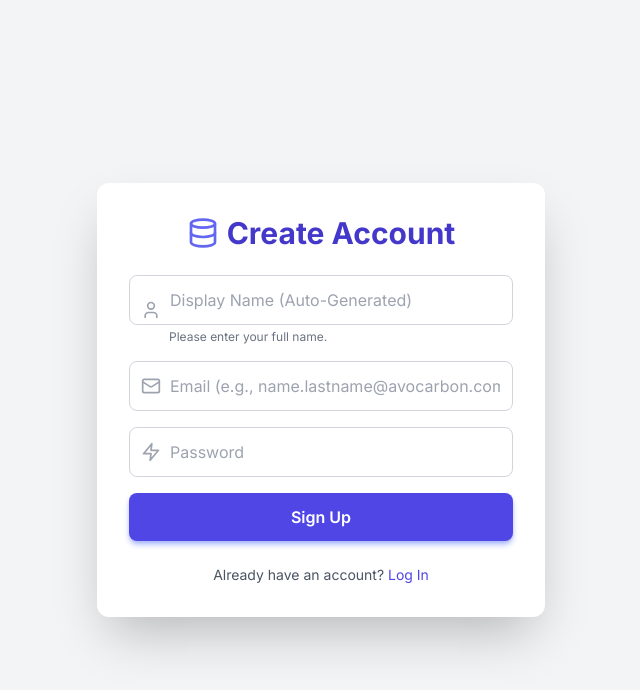
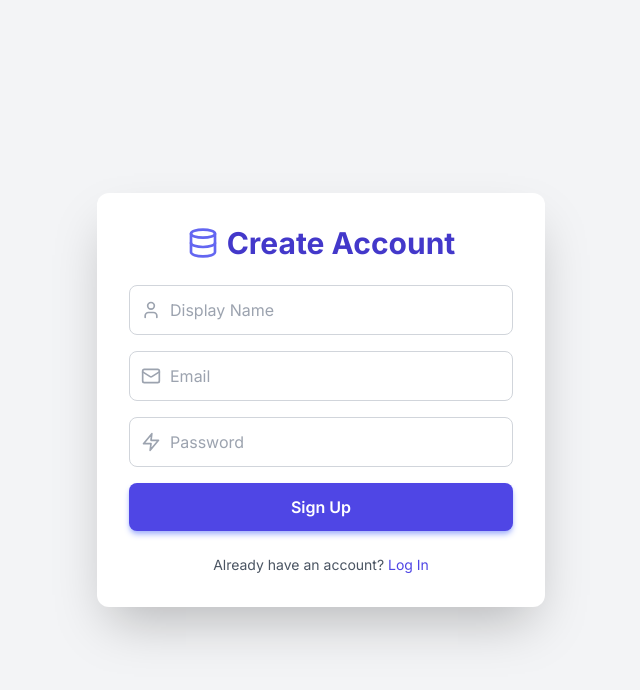
Before and after one commit to STS-Engineer/ProductLine_App_Frontend, a React (Create React App) app: page / in a window 1280 px wide. Both pictures are taken after a click on the button "Sign Up". Shown: the top 690 px of the page, without its empty margins (319-959 px from the left). Built offline with nearby package versions, Linux system fonts and the light colour scheme.

Commit message:
Refactor App component and remove ResizableTableHeader

```diff
--- a/src/App.jsx
+++ b/src/App.jsx
@@ -1,4 +1,4 @@
-import React, { useState, useEffect, useCallback, useMemo, useRef } from 'react';
+import React, { useState, useEffect, useCallback, useMemo } from 'react';
 import { LogOut, Plus, Trash2, Save, X, Clock, Filter, Database, User, Mail, Zap, Loader, ChevronDown, Eye, Shield, FileText } from 'lucide-react';
 import Swal from "sweetalert2";
 import logoAvocarbon from './assets/logo-avocarbon.png';
@@ -10,66 +10,6 @@ const BASE_API_URL = 'https://product-db-back.azurewebsites.net';
 const EXCLUDED_INTERNAL_COLUMNS = ['created_at', 'created_by', 'updated_at', 'updated_by', 'password_hash', 'product_line_id'];
 const CHARACTER_EXPANSION_THRESHOLD = 30; // Threshold for long text fields in the modal
 
-const ResizableTableHeader = ({ columns, columnWidths, setColumnWidths }) => {
-    const tableRef = useRef(null);
-
-    const startResizing = useCallback((e, colKey) => {
-        e.preventDefault();
-        const startX = e.clientX;
-        const currentWidth = columnWidths[colKey];
-
-        // Ensure the width is a number before starting the resize
-        if (typeof currentWidth !== 'number') return;
-
-        const mouseMoveHandler = (moveEvent) => {
-            const widthChange = moveEvent.clientX - startX;
-            // Limit minimum column width to prevent collapse
-            const newWidth = Math.max(50, currentWidth + widthChange);
-
-            setColumnWidths(prev => ({
-                ...prev,
-                [colKey]: newWidth
-            }));
-        };
-
-        const mouseUpHandler = () => {
-            document.removeEventListener('mousemove', mouseMoveHandler);
-            document.removeEventListener('mouseup', mouseUpHandler);
-        };
-
-        document.addEventListener('mousemove', mouseMoveHandler);
-        document.addEventListener('mouseup', mouseUpHandler);
-    }, [columnWidths, setColumnWidths]);
-
-    return (
-        <thead className="bg-gray-50" ref={tableRef}>
-            <tr>
-                {columns.map((field) => (
-                    <th
-                        key={field}
-                        style={{ width: columnWidths[field], minWidth: 50 }}
-                        className="relative px-4 py-3 text-left text-xs font-medium text-gray-500 uppercase tracking-wider"
-                    >
-                        <div className="flex items-center justify-between">
-                            {field.toUpperCase().replace(/_/g, ' ')}
-
-                            {/* Resizer Handle */}
-                            <div
-                                className="absolute top-0 right-[-5px] w-2 h-full cursor-col-resize hover:bg-indigo-300 transition"
-                                onMouseDown={(e) => startResizing(e, field)}
-                                title="Drag to resize column"
-                            />
-                        </div>
-                    </th>
-                ))}
-                {/* Fixed 'Details' column */}
-                <th className="px-4 py-3 text-center text-xs font-medium text-gray-500 uppercase tracking-wider w-[120px]">
-                    Details
-                </th>
-            </tr>
-        </thead>
-    );
-};
 // --- Data Model Configuration based on PostgreSQL schema ---
 const initialCollections = {
     product_lines: {
@@ -97,16 +37,6 @@ const initialCollections = {
         // CHANGE 1B: Initialize file field to an empty ARRAY
         defaultValues: { product_name: '', product_line: '', description: '', capacity: '', gmdc_pct: 0.00, product_pictures: [] },
         placeholder: { product_name: 'Sensor A1', product_line: 'Engine Line X', capacity: 'Unlimited/on demand...', gmdc_pct: 35.50 },
-    },
-    users: {
-        name: 'Users',
-        apiPath: '/api/users',
-        filterableFields: ['email', 'displayName', 'user_role'],
-        fields: ['id', 'email', 'displayName', 'user_role', ...EXCLUDED_INTERNAL_COLUMNS],
-        compactFields: ['displayName', 'email', 'user_role'],
-        requiredFields: ['email', 'password', 'displayName'],
-        defaultValues: { email: '', displayName: '', user_role: 'user' },
-        placeholder: { email: 'name.lastname@avocarbon.com', displayName: 'Firstname Lastname' },
     },
 };
 
@@ -548,44 +478,9 @@ const DetailModal = ({ isOpen, onClose, item, activeCollection, allProductLines,
 const LoginScreen = ({ setAuthToken, setUserData, setIsLoading, isLoading }) => {
     const [email, setEmail] = useState('');
     const [password, setPassword] = useState('');
-    const [displayNameInput, setDisplayNameInput] = useState('');
-    const [derivedDisplayName, setDerivedDisplayName] = useState('');
+    const [displayName, setDisplayName] = useState('');
     const [isSigningUp, setIsSigningUp] = useState(false);
     const [error, setError] = useState(null);
-    useEffect(() => {
-        if (isSigningUp && email) {
-            // Regex to extract 'name.lastname' from 'name.lastname@avocarbon.com'
-            const match = email.match(/^([^.@]+)(?:\.([^@]+))?@/);
-
-            let name = '';
-            if (match) {
-                // Capitalize the first part (name) and the second part (lastname)
-                const part1 = match[1] || '';
-                const part2 = match[2] || '';
-
-                const formatPart = (part) => part
-                    ? part.charAt(0).toUpperCase() + part.slice(1).toLowerCase()
-                    : '';
-
-                name = [formatPart(part1), formatPart(part2)].filter(Boolean).join(' ');
-            }
-
-            // Fallback if regex fails or email is incomplete
-            if (name.trim() === '') {
-                // If it can't derive a name, use the email prefix
-                name = email.split('@')[0].replace(/[^a-zA-Z]/g, ' ').trim();
-            }
-
-            setDerivedDisplayName(name);
-        } else {
-            setDerivedDisplayName('');
-        }
-    }, [email, isSigningUp]);
-
-    // Determine which display name to use in the form: the derived one, or the manual override if the user edited it.
-    const finalDisplayName = isSigningUp && derivedDisplayName && displayNameInput === ''
-        ? derivedDisplayName
-        : displayNameInput;
 
     const handleAuth = async (endpoint, payload) => {
         // FIX: setIsLoading is now correctly defined via props
@@ -624,8 +519,7 @@ const LoginScreen = ({ setAuthToken, setUserData, setIsLoading, isLoading }) =>
 
     const handleSignup = (e) => {
         e.preventDefault();
-        // CRITICAL: Use the final (derived or overridden) display name
-        handleAuth('signup', { email, password, displayName: finalDisplayName });
+        handleAuth('signup', { email, password, displayName });
     };
 
     const handleLogin = (e) => {
@@ -638,7 +532,7 @@ const LoginScreen = ({ setAuthToken, setUserData, setIsLoading, isLoading }) =>
             <div className="w-full max-w-md bg-white rounded-xl shadow-2xl p-8 space-y-6">
                 <h1 className="text-3xl font-bold text-center text-indigo-700 flex items-center justify-center">
                     <Database className="w-8 h-8 mr-2 text-indigo-500" />
-                    {isSigningUp ? 'Create Account' : 'RFQ Data'}
+                    {isSigningUp ? 'Create Account' : 'Product and Productline Data'}
                 </h1>
 
                 {error && (
@@ -653,37 +547,22 @@ const LoginScreen = ({ setAuthToken, setUserData, setIsLoading, isLoading }) =>
                             <User className="w-5 h-5 text-gray-400 absolute left-3 top-1/2 transform -translate-y-1/2" />
                             <input
                                 type="text"
-                                placeholder="Display Name (Auto-Generated)"
-                                // Use finalDisplayName for value
-                                value={finalDisplayName}
-                                // onChange should only update displayNameInput, allowing user to override the auto-filled value
-                                onChange={(e) => setDisplayNameInput(e.target.value)}
+                                placeholder="Display Name"
+                                value={displayName}
+                                onChange={(e) => setDisplayName(e.target.value)}
                                 required={isSigningUp}
-                                // Set disabled/readonly and apply grey styling if the derived name is being used
-                                disabled={isLoading || (derivedDisplayName && displayNameInput === '')}
-                                className={`w-full p-3 pl-10 border border-gray-300 rounded-lg focus:ring-indigo-500 focus:border-indigo-500 ${
-                                    (derivedDisplayName && displayNameInput === '') ? 'bg-gray-200 text-gray-500 cursor-not-allowed' : ''
-                                }`}
+                                className="w-full p-3 pl-10 border border-gray-300 rounded-lg focus:ring-indigo-500 focus:border-indigo-500"
+                                disabled={isLoading}
                             />
-                            {/* Small note to explain the grey field */}
-                            <p className="text-xs text-gray-500 mt-1 pl-10">
-                                {derivedDisplayName && displayNameInput === ''
-                                    ? 'Derived from email. Start typing to override.'
-                                    : 'Please enter your full name.'}
-                            </p>
                         </div>
                     )}
                     <div className="relative">
                         <Mail className="w-5 h-5 text-gray-400 absolute left-3 top-1/2 transform -translate-y-1/2" />
-                        <input
+                            <input
                             type="email"
-                            placeholder="Email (e.g., name.lastname@avocarbon.com)"
+                            placeholder="Email"
                             value={email}
-                            // CRITICAL: When email changes, clear the manual input to allow the derived name to take effect
-                            onChange={(e) => {
-                                setEmail(e.target.value);
-                                setDisplayNameInput('');
-                            }}
+                            onChange={(e) => setEmail(e.target.value)}
                             required
                             className="w-full p-3 pl-10 border border-gray-300 rounded-lg focus:ring-indigo-500 focus:border-indigo-500"
                             disabled={isLoading}
@@ -734,16 +613,6 @@ const LoginScreen = ({ setAuthToken, setUserData, setIsLoading, isLoading }) =>
     );
 };
 
-
-// Get initial compact fields for default widths
-const initialColumns = initialCollections.product_lines.compactFields.concat(initialCollections.products.compactFields).filter((v, i, a) => a.indexOf(v) === i);
-// Initialize all tracked columns to a default width (e.g., 200px)
-const initialColumnWidths = initialColumns.reduce((acc, field) => {
-    acc[field] = 200; // Default width
-    return acc;
-}, { 'id': 100, 'Actions': 120 }); // Add ID and Actions column width
-
-
 // --- MAIN APPLICATION COMPONENT ---
 const App = () => {
     const [authToken, setAuthToken] = useState(sessionStorage.getItem('authToken'));
@@ -753,7 +622,7 @@ const App = () => {
     });
     // NEW STATE: Tracks if this is the very first load (used to control initial spinner)
     const [isInitialLoad, setIsInitialLoad] = useState(true);
-    const [columnWidths, setColumnWidths] = useState(initialColumnWidths);
+
     const [items, setItems] = useState([]);
     const [allProductLines, setAllProductLines] = useState([]);
     const [logs, setLogs] = useState([]);
@@ -1591,15 +1460,18 @@ const fetchData = useCallback(async (isUserAction = false) => {
                 </div>
             </div>
 
-            {/* RESIZABLE TABLE DISPLAY */}
-            <table className="min-w-full divide-y divide-gray-200" style={{ tableLayout: 'fixed' }}>
-                {/* Use new ResizableTableHeader */}
-                <ResizableTableHeader
-                    columns={activeCollection.compactFields}
-                    columnWidths={columnWidths}
-                    setColumnWidths={setColumnWidths}
-                />
-
+            {/* COMPACT TABLE DISPLAY */}
+            <table className="min-w-full divide-y divide-gray-200">
+                <thead className="bg-gray-50">
+                    <tr>
+                        {activeCollection.compactFields.map(field => (
+                            <th key={field} className="px-4 py-3 text-left text-xs font-medium text-gray-500 uppercase tracking-wider">
+                                {field.toUpperCase().replace(/_/g, ' ')}
+                            </th>
+                        ))}
+                        <th className="px-4 py-3 text-center text-xs font-medium text-gray-500 uppercase tracking-wider">Details</th>
+                    </tr>
+                </thead>
                 <tbody className="bg-white divide-y divide-gray-200">
                     {isLoading && items.length === 0 ? (
                         <tr>
@@ -1620,19 +1492,13 @@ const fetchData = useCallback(async (isUserAction = false) => {
                                     const type = getFieldType(field);
 
                                     return (
-                                        <td
-                                            key={field}
-                                            // Apply dynamic column width for the cell
-                                            style={{ width: columnWidths[field] || 'auto' }}
-                                            className="px-4 py-3 whitespace-nowrap text-sm text-gray-900 truncate overflow-hidden"
-                                        >
+                                        <td key={field} className="px-4 py-3 whitespace-nowrap text-sm text-gray-900 truncate max-w-[150px]">
                                             {field === 'id' ? String(item[field]).substring(0, 8) + '...'
                                                 : type === 'checkbox' ? (item[field] ? 'Yes' : 'No')
                                                 : String(item[field] || 'N/A')}
                                         </td>
                                     )})}
-                                <td className="px-4 py-3 whitespace-nowrap text-center text-sm font-medium w-[120px]">
-                                    {/* Action buttons */}
+                                <td className="px-4 py-3 whitespace-nowrap text-center text-sm font-medium">
                                     <button
                                         onClick={() => openModalForEdit(item)}
                                         className="text-indigo-600 hover:text-indigo-800 transition p-1 rounded-full hover:bg-indigo-100 disabled:opacity-50"
```
